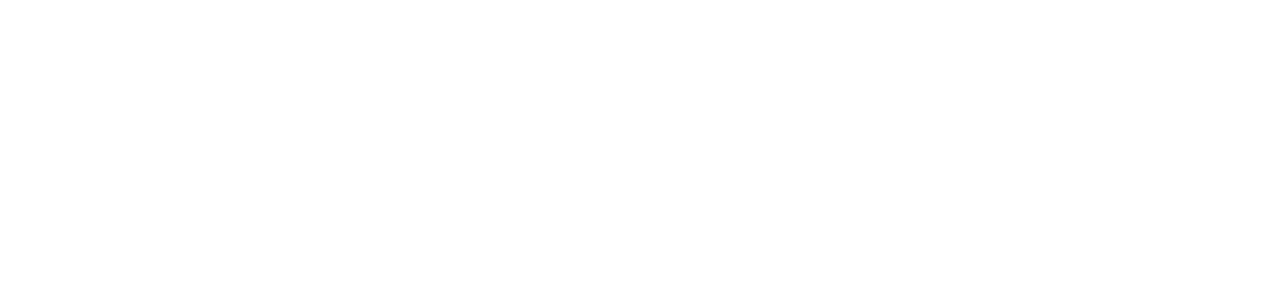
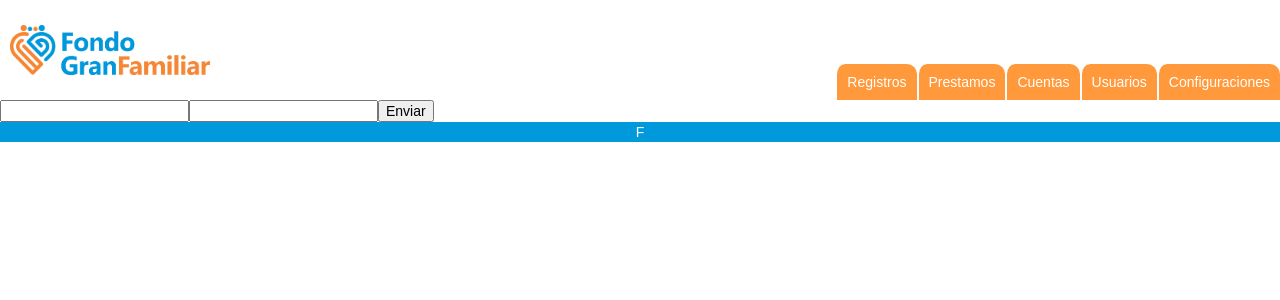
Before and after one commit to difgar/fgf-web, a React app: page /login in a window 1280 px wide. Shown: the top 300 px of the page. Built offline with nearby package versions, Linux system fonts and the light colour scheme.

Commit message:
Se agrega configuraciones y paginas nuevas

```diff
--- a/src/assets/styles/components/DetailModal.scss
+++ b/src/assets/styles/components/DetailModal.scss
@@ -3,7 +3,7 @@
 .detail__modal{
     width: 100%;
     height: 100vh;
-    background: rgba($color-secundary,0.7);
+    background: rgba($color-secundary,0.3);
     border: 1px solid rgba($color-principal,1);
     z-index: 10000;
     display: flex;
--- a/src/components/Header.jsx
+++ b/src/components/Header.jsx
@@ -1,18 +1,42 @@
 import React from 'react';
+import { Link } from 'react-router-dom';
 import '../assets/styles/components/Header.scss';
 import logo from '../assets/statics/logo.png';
 
-const Header = () => (
+const Header = () => {
+
+  return (
     <header className='header'>
       <img className='header--img' src={logo} width='200px' alt='' />
       <menu className='header__menu'>
-      <div className='header__menu__item active'>Registros</div>
-      <div className='header__menu__item'>Prestamos</div>
-      <div className='header__menu__item'>Cuentas</div>
-      <div className='header__menu__item'>Usuarios</div>
-      <div className='header__menu__item'>Configuraciones</div>
+        <div className='header__menu__item'>
+          <Link to='/'>
+            Registros
+          </Link>
+        </div>
+        <div className='header__menu__item'>
+          <Link to='/'>
+            Prestamos
+          </Link>
+        </div>
+        <div className='header__menu__item'>
+          <Link to='/'>
+            Cuentas
+          </Link>
+        </div>
+        <div className='header__menu__item'>
+          <Link to='/'>
+            Usuarios
+          </Link>
+        </div>
+        <div className='header__menu__item'>
+          <Link to='/login'>
+            Configuraciones
+          </Link>
+        </div>
       </menu>
     </header>
   );
+};
 
 export default Header;
--- /dev/null
+++ b/src/components/Layout.jsx
@@ -0,0 +1,13 @@
+import React from 'react';
+import Header from './Header';
+import Footer from './Footer';
+
+const Layout = ({ children, hasMenu }) => (
+  <div className='App'>
+    <Header hasMenu={hasMenu} />
+    {children}
+    <Footer />
+  </div>
+);
+
+export default Layout;
--- a/src/containers/Home.jsx
+++ b/src/containers/Home.jsx
@@ -1,13 +1,11 @@
 import '../assets/styles/Home.scss';
 import React from 'react';
 import { connect } from 'react-redux';
-import Header from '../components/Header';
 import Navegation from '../components/Navegation';
 import Main from '../components/Main';
 import Tree from '../components/Tree';
 import SubTree from '../components/SubTree';
 import Detail from '../components/Detail';
-import Footer from '../components/Footer';
 
 const Home = ({ socios, sociedades, terceros, allCuentas, cuentasVigentes, cuentasCanceladas, nav, detail, period, transactions }) => {
   const tabPersonas = {
@@ -44,7 +42,6 @@ const Home = ({ socios, sociedades, terceros, allCuentas, cuentasVigentes, cuent
 
   return (
     <div className='app'>
-      <Header />
       <Navegation nav={nav} allCuentas={allCuentas} period={period} />
       <Main>
         <Tree>
@@ -53,7 +50,6 @@ const Home = ({ socios, sociedades, terceros, allCuentas, cuentasVigentes, cuent
         </Tree>
         <Detail detail={detail} allCuentas={allCuentas} transactions={transactions} />
       </Main>
-      <Footer />
     </div>
   );
 };
--- /dev/null
+++ b/src/containers/Login.jsx
@@ -0,0 +1,21 @@
+import React from 'react';
+import '../assets/styles/Login.scss';
+
+const Login = (props) => {
+
+  const handleSumit = () => {
+    props.history.push('/');
+  };
+
+  return (
+    <div className='login'>
+      <form onSubmit={handleSumit}>
+        <input />
+        <input />
+        <button type='submit'>Enviar</button>
+      </form>
+    </div>
+  );
+};
+
+export default Login;
--- /dev/null
+++ b/src/containers/NotFound.jsx
@@ -0,0 +1,7 @@
+import React from 'react';
+
+const NotFound = () => (
+  <div>Page Not Found</div>
+);
+
+export default NotFound;
--- a/src/index.js
+++ b/src/index.js
@@ -2,7 +2,7 @@
 import React from 'react';
 import ReactDom from 'react-dom';
 import { Provider } from 'react-redux';
-import { createStore } from 'redux';
+import { createStore, compose } from 'redux';
 import reducer from './reducers';
 import App from './routers/App';
 
@@ -312,7 +312,9 @@ const initialState = {
   ],
 };
 
-const store = createStore(reducer, initialState);
+const composeEnhancers = window.__REDUX_DEVTOOLS_EXTENSION_COMPOSE__ || compose;
+
+const store = createStore(reducer, initialState, composeEnhancers());
 
 ReactDom.render(
   <Provider store={store}>
--- a/src/routers/App.js
+++ b/src/routers/App.js
@@ -1,10 +1,19 @@
 import React from 'react';
-import { BrowserRouter, Route } from 'react-router-dom';
+import { BrowserRouter, Route, Switch } from 'react-router-dom';
 import Home from '../containers/Home';
+import Login from '../containers/Login';
+import Layout from '../components/Layout';
+import NotFound from '../containers/NotFound';
 
 const App = () => (
   <BrowserRouter>
-    <Route exact path='/' component={Home} />
+    <Layout>
+      <Switch>
+        <Route exact path='/' component={Home} />
+        <Route exact path='/login' component={Login} />
+        <Route component={NotFound} />
+      </Switch>
+    </Layout>
   </BrowserRouter>
 );
 
--- a/webpack.config.js
+++ b/webpack.config.js
@@ -7,9 +7,13 @@ module.exports = {
   output: {
     path: path.resolve(__dirname, 'dist'),
     filename: 'bundle.js',
+    publicPath: '/',
   },
   resolve: {
     extensions: ['.js', '.jsx'],
+  },
+  devServer: {
+    historyApiFallback: true,
   },
   module: {
     rules: [
```
Also changed, not shown: src/assets/styles/Login.scss (added). Lines whose indentation alone changed are shown as unchanged.
